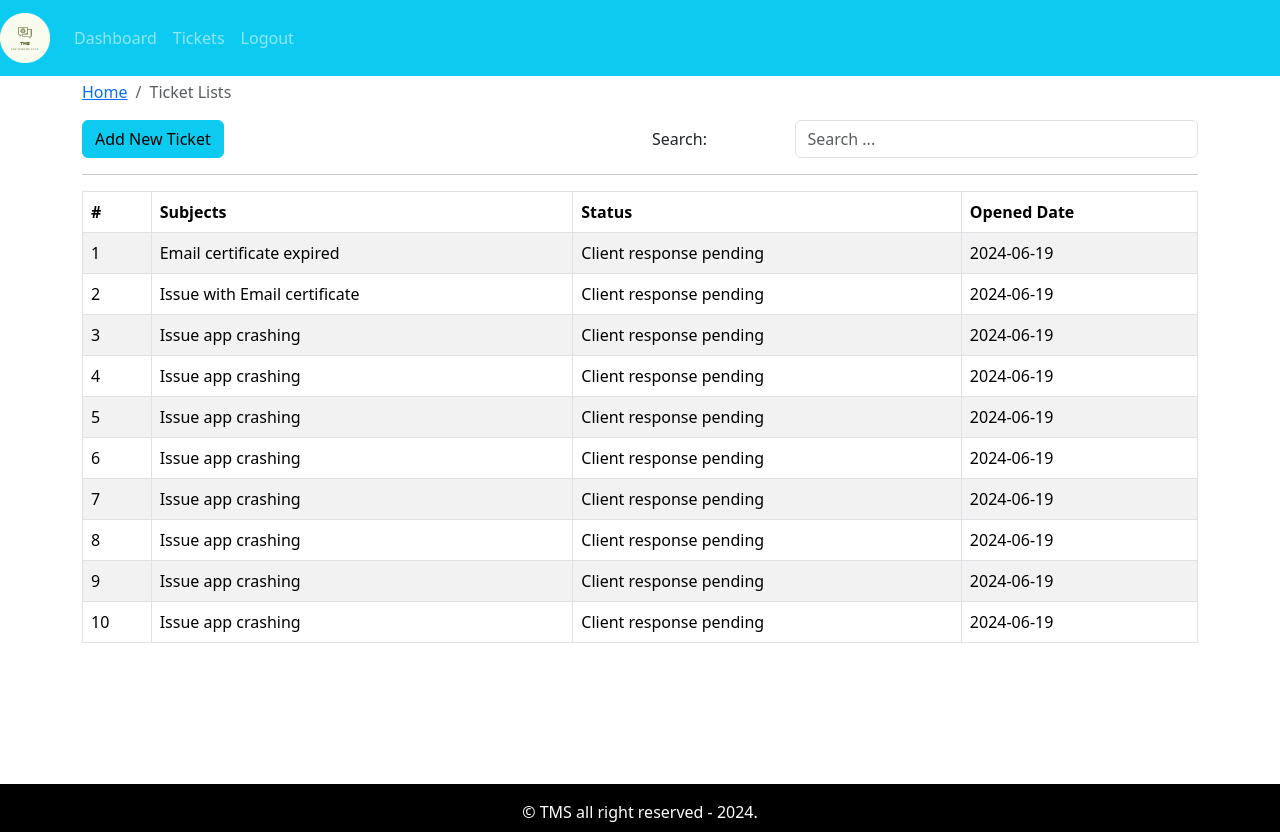
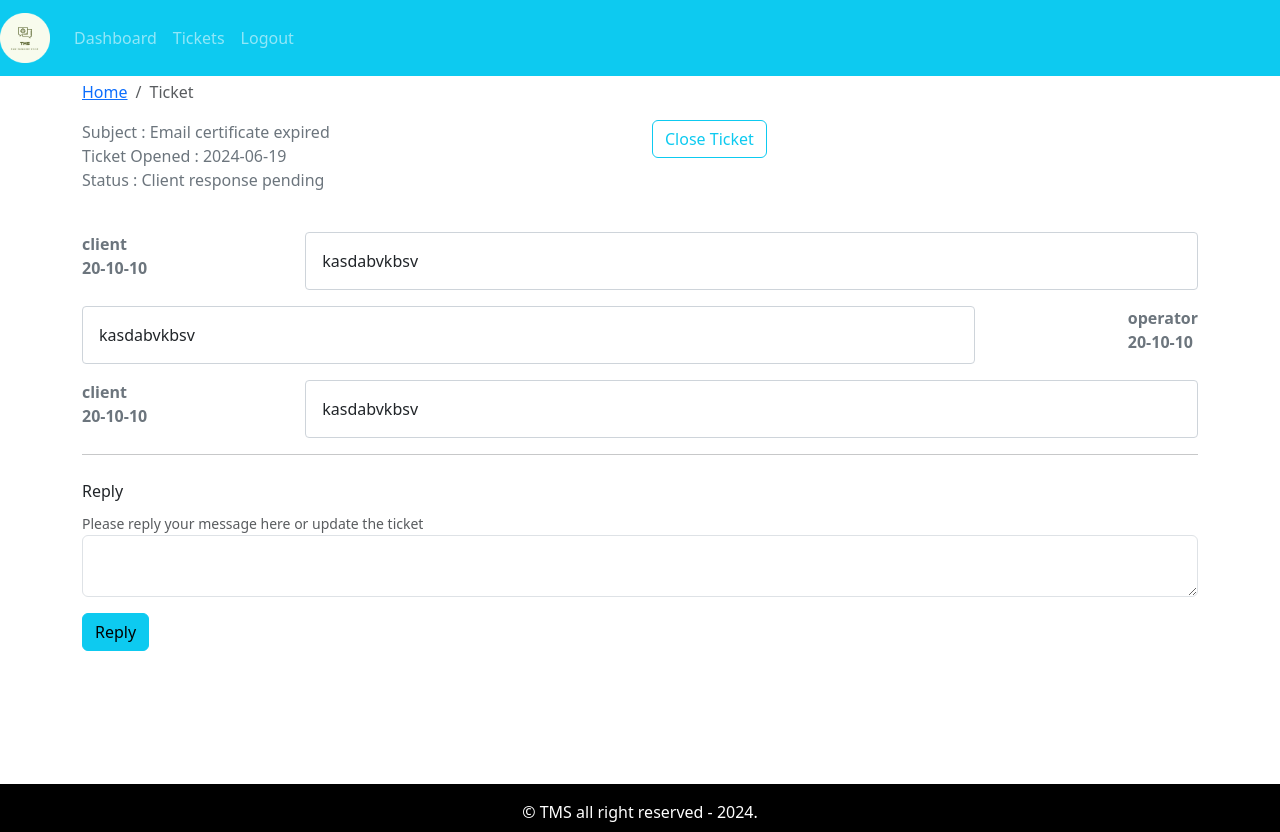
Before and after one commit to jatin019/CRM-Frontend, a React (Create React App) app: page / in a window 1280 px wide. Built offline with nearby package versions, Linux system fonts and the light colour scheme.

Commit message:
ticket landing page added

```diff
--- a/src/App.js
+++ b/src/App.js
@@ -5,6 +5,7 @@
 //import { Dashboard } from './pages/dashboard/Dashboard.page';
 import { AddTicket } from './pages/new-ticket/AddTicket.page';
 import { TicketLists } from './pages/ticket-listing/TicketLists.page';
+import { Ticket } from './pages/ticket/Ticket.page';
 function App() {
   return (
     <div className="App">
@@ -12,7 +13,8 @@
     <DefaultLayout>
       {/*<Dashboard /> */}
       {/*<AddTicket/> */}
-      <TicketLists/>
+      {/*<TicketLists/> */}
+      <Ticket/>
     </DefaultLayout>
     </div>
   );
--- a/src/assets/data/dummy-tickets.json
+++ b/src/assets/data/dummy-tickets.json
@@ -3,7 +3,24 @@
         "id":1,
         "subject":"Email certificate expired",
         "status":"Client response pending",
-        "addedAt":"2024-06-19"
+        "addedAt":"2024-06-19",
+        "history":[
+            {
+                "date":"20-10-10",
+                "message":"kasdabvkbsv",
+                "messageBy":"client"
+            },
+            {
+                "date":"20-10-10",
+                "message":"kasdabvkbsv",
+                "messageBy":"operator"
+            },
+            {
+                "date":"20-10-10",
+                "message":"kasdabvkbsv",
+                "messageBy":"client"
+            }
+        ]
     },
     {
         "id":2,
--- /dev/null
+++ b/src/components/message-history/MessageHistory.comp.js
@@ -0,0 +1,21 @@
+import React from 'react'
+import PropTypes from 'prop-types'
+import "./message-history.style.css"
+
+export const MessageHistory = ({ msg }) => {
+  if (!msg) return null
+  console.log(msg)
+  return msg.map((row, i) => (
+    <div key={i} className='message-history mt-3'>
+      <div className="send font-weight-bold text-secondary">
+        <div className="sender">{row.messageBy}</div>
+        <div className="date">{row.date}</div>
+      </div>
+      <div className="message">{row.message}</div>
+    </div>
+  ))
+}
+
+MessageHistory.propTypes = {
+  msg: PropTypes.array.isRequired,
+}
--- /dev/null
+++ b/src/components/message-history/message-history.style.css
@@ -0,0 +1,21 @@
+.message-history{
+    display: flex;
+    flex-direction: row;
+    justify-content: space-between;
+
+}
+.message-history .send {
+    font-weight: bold;
+  }
+.message-history:nth-child(even){
+    display: flex;
+    flex-direction: row-reverse;
+    justify-content: space-between;
+}
+
+.message{
+    padding: 1rem;
+    width: 80%;
+    border: 1px solid #ced4da;
+    border-radius: 0.25rem;
+    }
--- /dev/null
+++ b/src/components/update-ticket/UpdateTicket.comp.js
@@ -0,0 +1,28 @@
+import React from 'react'
+import PropTypes from 'prop-types'
+import {Form, Button} from 'react-bootstrap'
+export const UpdateTicket = ({msg, handleOnChange,handleOnSubmit}) => {
+  return (
+    <Form onSubmit={handleOnSubmit}>
+        <Form.Label>Reply</Form.Label><br />
+
+        <Form.Text>Please reply your message here or update the ticket</Form.Text>
+        <Form.Control
+        as="textarea"
+        value={msg}
+        onChange={handleOnChange}
+        row="5"
+        name='detail' />
+        <div className="text-right mt-3 mb-3">
+        <Button variant='info' type="submit">Reply</Button>
+        </div>
+    </Form>
+  )
+}
+
+
+UpdateTicket.propTypes = {
+    handleOnChange: PropTypes.func.isRequired,
+    handleOnSubmit: PropTypes.func.isRequired,
+    msg: PropTypes.string.isRequired
+}
--- /dev/null
+++ b/src/pages/ticket/Ticket.page.js
@@ -0,0 +1,53 @@
+import React, { useEffect, useState } from 'react'
+import {Container, Row, Col, Button} from 'react-bootstrap'
+import {PageBreadcrumb} from '../../components/breadcrumb/Breadcrumb.comp'
+import tickets from '../../assets/data/dummy-tickets.json'
+import { MessageHistory } from '../../components/message-history/MessageHistory.comp'
+import { UpdateTicket } from '../../components/update-ticket/UpdateTicket.comp'
+const ticket = tickets[0]
+export const Ticket = () => {
+    const [message, setMessage] = useState('');
+    useEffect(() => {}, [message])
+
+    const handleOnChange = (e) => {
+        setMessage(e.target.value);
+
+    }
+
+    const handleOnSubmit = (e) => {
+        alert('Form submitted!')
+    }
+  return (
+    <Container>
+        <Row>
+            <Col>
+            <PageBreadcrumb page="Ticket"/>
+            </Col>
+        </Row>
+        <Row>
+            <Col className='text-weight-bolder text-secondary'>
+            <div className="subject">Subject : {ticket.subject}</div>
+            <div className="date">Ticket Opened : {ticket.addedAt}</div>
+            <div className="status">Status : {ticket.status}</div>
+            </Col>
+            <Col className='text-right'>
+            <Button variant="outline-info">Close Ticket</Button>
+            </Col>
+        </Row>
+        <Row className='mt-4'>
+            <Col>
+            <MessageHistory msg={ticket.history}/>
+            </Col>
+        </Row>
+        <hr />
+        <Row className='mt-4'>
+            <Col>
+            <UpdateTicket msg={message}
+             handleOnChange={handleOnChange}
+             handleOnSubmit={handleOnSubmit}/>
+            </Col>
+        </Row>
+
+    </Container>
+  )
+}
```
